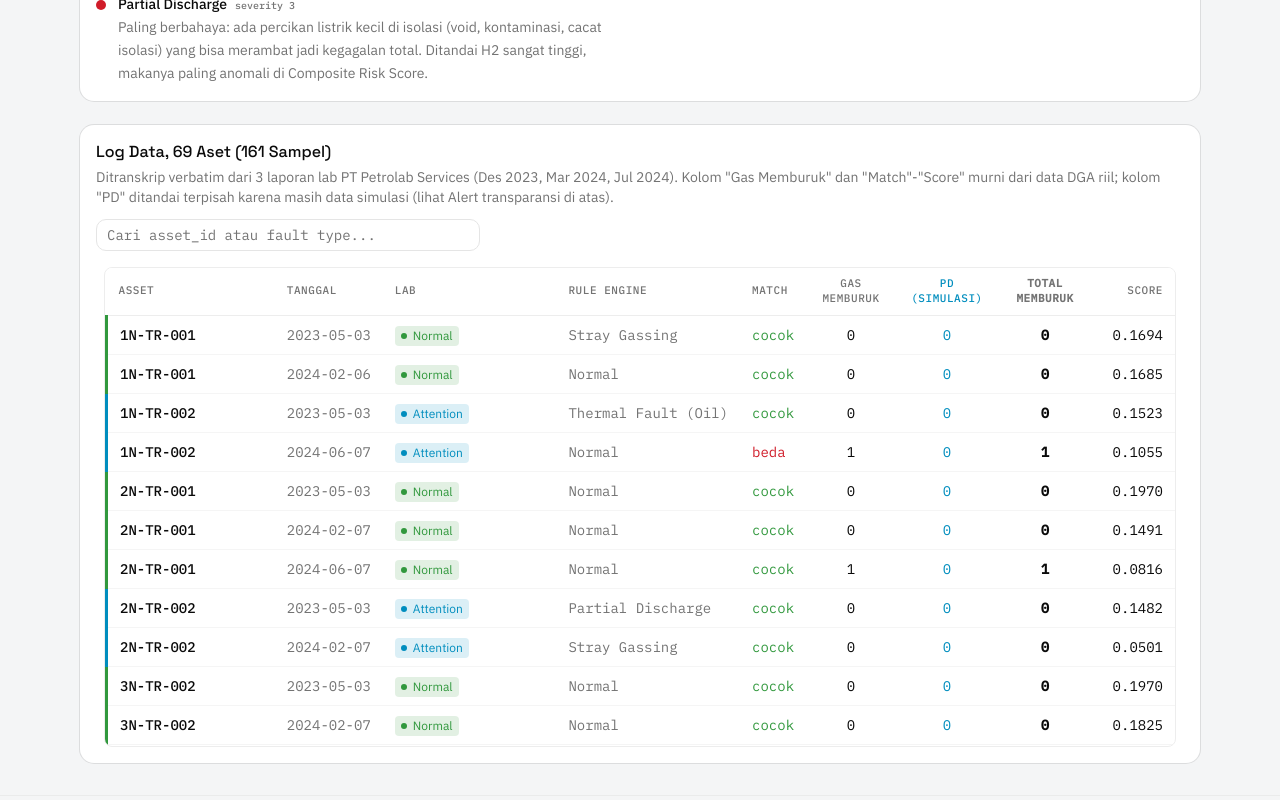
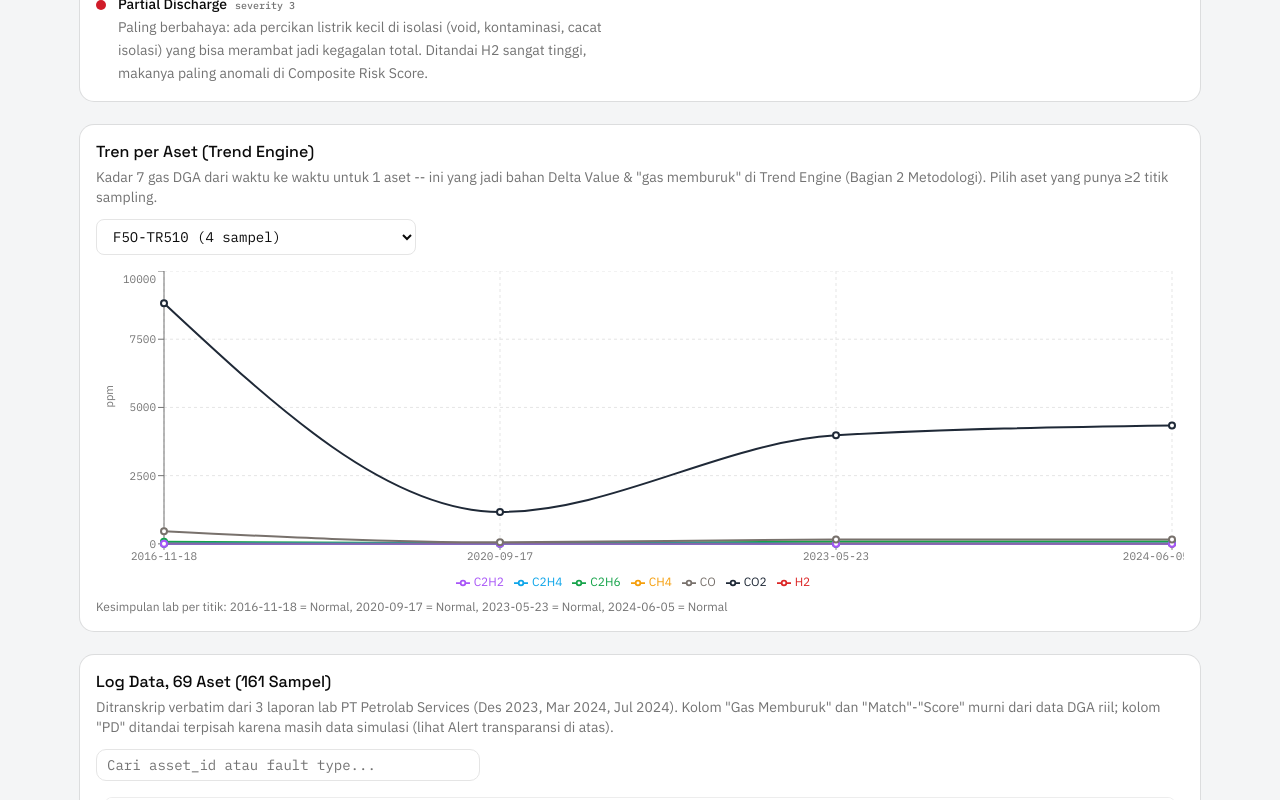
Before and after one commit to lenilestari/pkm-inovasi, a Next.js app in the folder webapp/: page / in a window 1280 px wide. Shown: the part 1600-2400 px from the top of the page. Built offline with nearby package versions, Linux system fonts and the light colour scheme.

Commit message:
Add per-asset gas trend line chart to dashboard, visualizing the Trend Engine concept over time

```diff
--- a/webapp/src/components/dashboard.tsx
+++ b/webapp/src/components/dashboard.tsx
@@ -6,6 +6,9 @@ import {
   BarChart,
   CartesianGrid,
   Cell,
+  Legend,
+  Line,
+  LineChart,
   ResponsiveContainer,
   Tooltip,
   XAxis,
@@ -21,6 +24,13 @@ interface Row {
   sample_date: string;
   manufacture_year: number;
   age: number;
+  h2: number;
+  ch4: number;
+  c2h6: number;
+  c2h4: number;
+  c2h2: number;
+  co: number;
+  co2: number;
   lab_status: number;
   lab_fault_type: string;
   rule_status: number;
@@ -33,6 +43,27 @@ interface Row {
 }
 
 const rows = dataset.rows as unknown as Row[];
+
+const GAS_TREND_LINES: { key: keyof Row; name: string; color: string }[] = [
+  { key: "h2", name: "H2", color: "#dc2626" },
+  { key: "ch4", name: "CH4", color: "#f59e0b" },
+  { key: "c2h6", name: "C2H6", color: "#16a34a" },
+  { key: "c2h4", name: "C2H4", color: "#0ea5e9" },
+  { key: "c2h2", name: "C2H2", color: "#a855f7" },
+  { key: "co", name: "CO", color: "#78716c" },
+  { key: "co2", name: "CO2", color: "#1f2937" },
+];
+
+function useAssetOptions() {
+  return useMemo(() => {
+    const counts = new Map<string, number>();
+    for (const r of rows) counts.set(r.asset_id, (counts.get(r.asset_id) ?? 0) + 1);
+    return Array.from(counts.entries())
+      .filter(([, count]) => count >= 2)
+      .sort((a, b) => b[1] - a[1] || a[0].localeCompare(b[0]))
+      .map(([asset_id, count]) => ({ asset_id, count }));
+  }, []);
+}
 
 const FAULT_COLOR_VAR: Record<string, string> = {
   "Partial Discharge": "var(--fault-pd)",
@@ -95,6 +126,14 @@ function StatChip({ label, value, colorVar }: { label: string; value: string; co
 export function Dashboard() {
   const { nAssets, nSamples, matchRate, chartData, nCritical, distribution, maxCount } = useSummary();
   const [filter, setFilter] = useState("");
+  const assetOptions = useAssetOptions();
+  const [trendAsset, setTrendAsset] = useState(assetOptions[0]?.asset_id ?? "");
+
+  const trendData = useMemo(() => {
+    return rows
+      .filter((r) => r.asset_id === trendAsset)
+      .sort((a, b) => a.sample_date.localeCompare(b.sample_date));
+  }, [trendAsset]);
 
   const filteredRows = useMemo(() => {
     const q = filter.trim().toLowerCase();
@@ -204,6 +243,73 @@ export function Dashboard() {
 
       <Card>
         <CardHeader>
+          <CardTitle className="font-display">Tren per Aset (Trend Engine)</CardTitle>
+          <CardDescription>
+            Kadar 7 gas DGA dari waktu ke waktu untuk 1 aset -- ini yang jadi bahan Delta Value &amp;
+            &quot;gas memburuk&quot; di Trend Engine (Bagian 2 Metodologi). Pilih aset yang punya
+            &ge;2 titik sampling.
+          </CardDescription>
+          <select
+            value={trendAsset}
+            onChange={(e) => setTrendAsset(e.target.value)}
+            className="mt-2 h-9 max-w-xs rounded-md border border-input bg-transparent px-3 text-sm font-data"
+          >
+            {assetOptions.map((a) => (
+              <option key={a.asset_id} value={a.asset_id}>
+                {a.asset_id} ({a.count} sampel)
+              </option>
+            ))}
+          </select>
+        </CardHeader>
+        <CardContent>
+          <div className="h-80">
+            <ResponsiveContainer width="100%" height="100%">
+              <LineChart data={trendData} margin={{ left: 8, right: 12 }}>
+                <CartesianGrid strokeDasharray="3 3" stroke="var(--border)" />
+                <XAxis
+                  dataKey="sample_date"
+                  stroke="var(--muted-foreground)"
+                  tick={{ fontSize: 11, fontFamily: "var(--font-data)" }}
+                />
+                <YAxis
+                  stroke="var(--muted-foreground)"
+                  tick={{ fontSize: 11, fontFamily: "var(--font-data)" }}
+                  label={{ value: "ppm", angle: -90, position: "insideLeft", fill: "var(--muted-foreground)", fontSize: 11 }}
+                />
+                <Tooltip
+                  contentStyle={{
+                    background: "var(--popover)",
+                    border: "1px solid var(--border)",
+                    borderRadius: 6,
+                    fontSize: 12,
+                  }}
+                  labelFormatter={(label) => `Tanggal: ${label}`}
+                />
+                <Legend wrapperStyle={{ fontSize: 12 }} />
+                {GAS_TREND_LINES.map((g) => (
+                  <Line
+                    key={g.key}
+                    type="monotone"
+                    dataKey={g.key}
+                    name={g.name}
+                    stroke={g.color}
+                    strokeWidth={2}
+                    dot={{ r: 3 }}
+                  />
+                ))}
+              </LineChart>
+            </ResponsiveContainer>
+          </div>
+          {trendData.length > 0 && (
+            <p className="text-xs text-muted-foreground mt-2">
+              Kesimpulan lab per titik: {trendData.map((r) => `${r.sample_date} = ${r.lab_fault_type}`).join(", ")}
+            </p>
+          )}
+        </CardContent>
+      </Card>
+
+      <Card>
+        <CardHeader>
           <CardTitle className="font-display">Log Data, 69 Aset (161 Sampel)</CardTitle>
           <CardDescription>
             Ditranskrip verbatim dari 3 laporan lab PT Petrolab Services (Des 2023, Mar 2024, Jul
```
